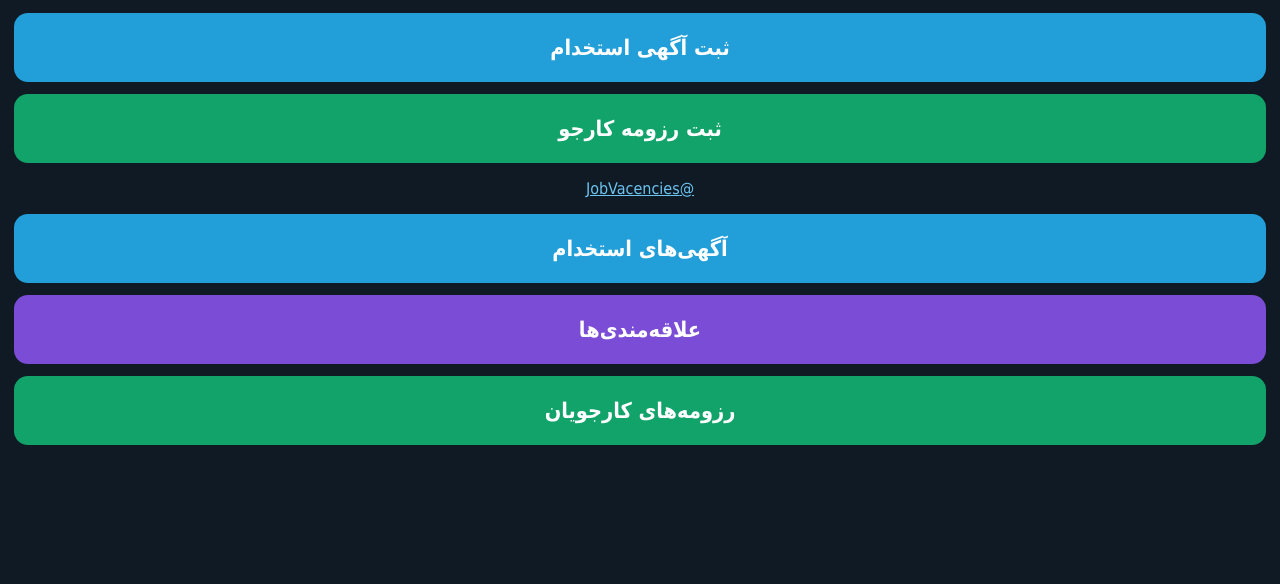
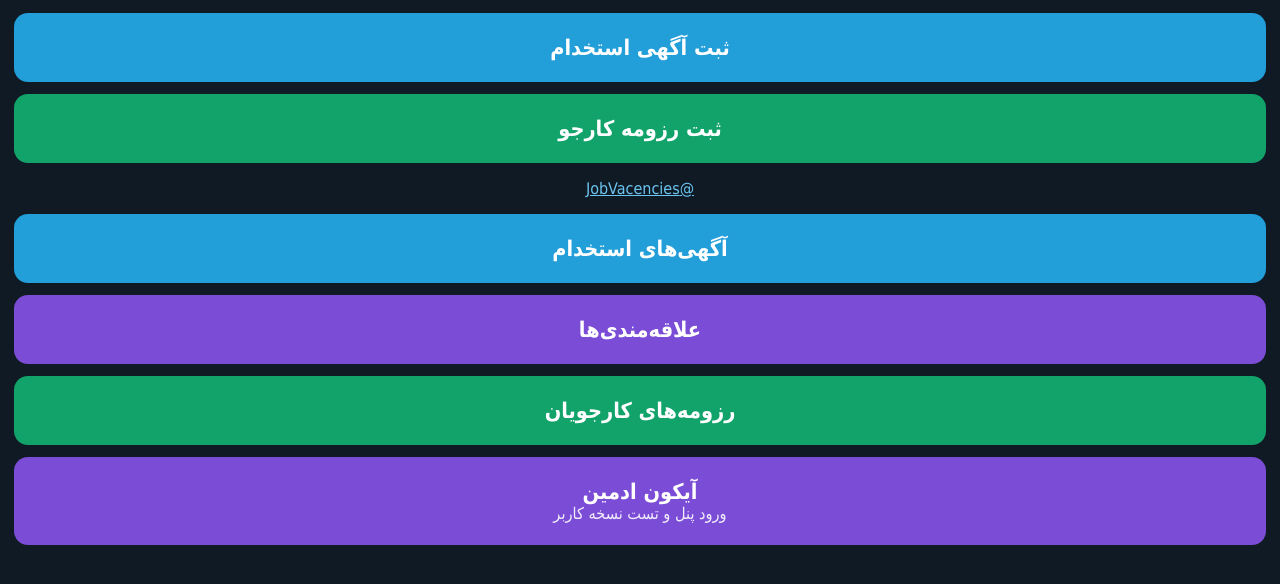
Before and after one commit to arminia363/takhassosyab, a plain HTML site: page enter.html in a window 1280 px wide. Shown: the part 110-694 px from the top of the page. Drawn offline with Linux system fonts and the light colour scheme; no server answers.

Commit message:
Add admin icon inside the user app

```diff
--- a/enter.html
+++ b/enter.html
@@ -13,7 +13,7 @@ a.b{display:block;margin:12px 0;padding:22px 12px;border-radius:14px;color:#fff;
 <p><a class="t" href="https://t.me/JobVacencies">@JobVacencies</a></p>
 <a class="b e" href="jobs.html">آگهی‌های استخدام</a><a class="b m" href="favorites.html">علاقه‌مندی‌ها</a>
 <a class="b j" href="resumes.html">رزومه‌های کارجویان</a>
-</div>
+<a class="b m" href="admin.html">آیکون ادمین<span class="s">ورود پنل و تست نسخه کاربر</span></a></div>
 <div id="vip" style="display:none;position:fixed;inset:0;background:rgba(0,0,0,.55);align-items:center;justify-content:center;padding:16px">
   <div style="background:#17212b;border-radius:16px;padding:16px;max-width:420px;width:100%">
     <b id="vipTitle">آگهی ویژه</b>
```
Also changed, not shown: index.html (+1 -1 lines).
